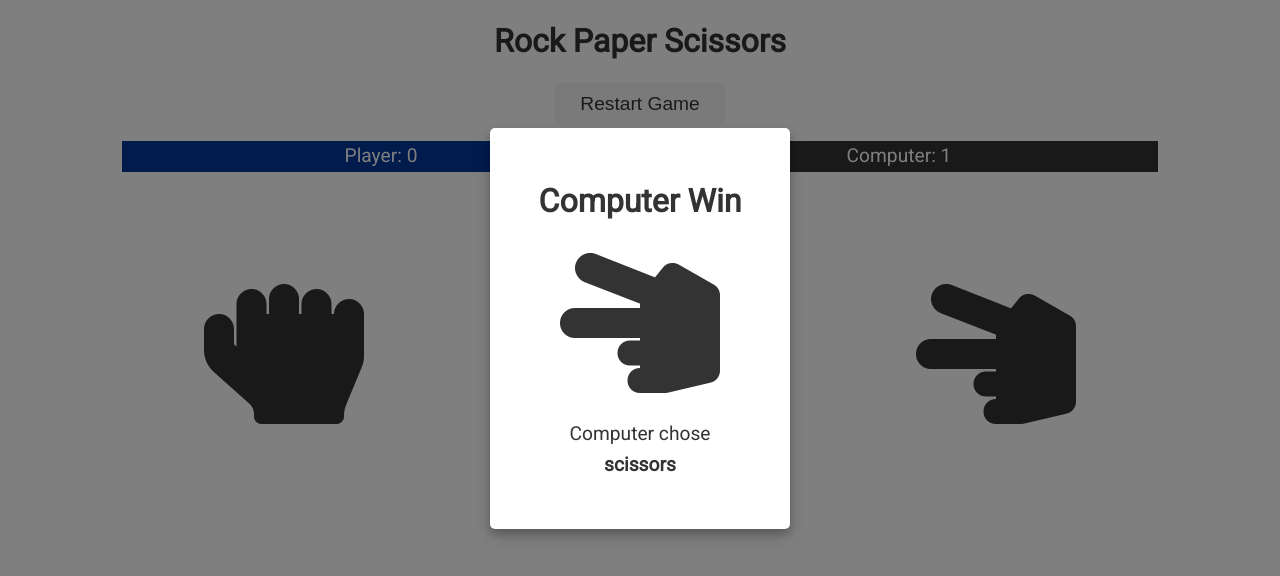
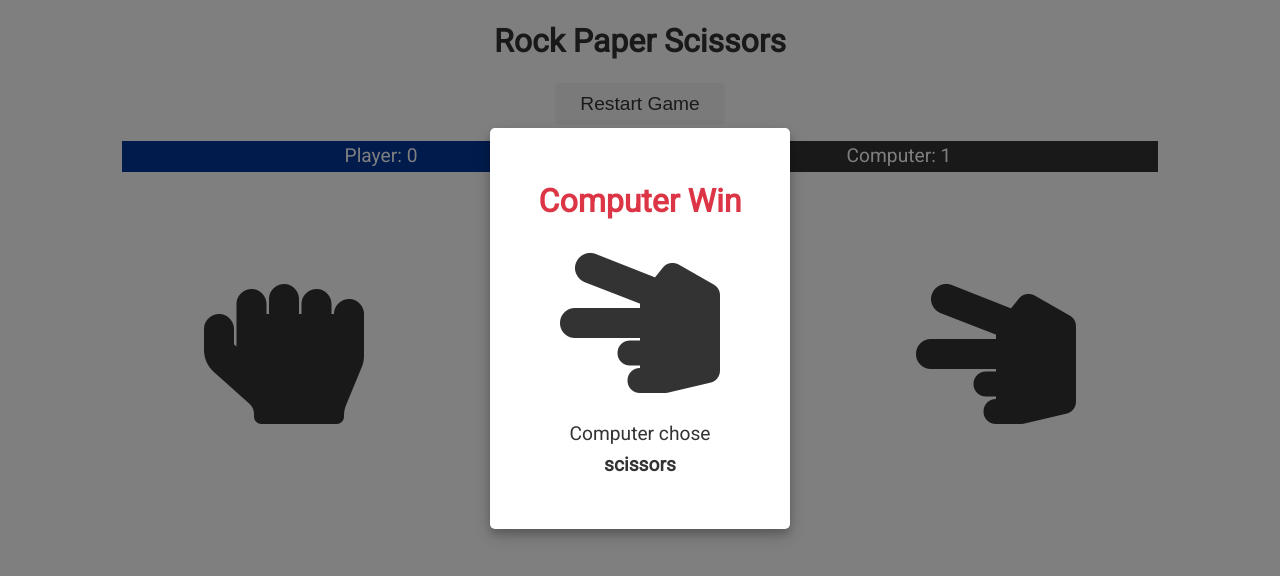
Before and after one commit to askhat-arslanov/rock-paper, a plain HTML site: page index.html in a window 1280 px wide. Both pictures are taken after a click on the element 640 px from the left and 296 px from the top of the page. Drawn offline with Linux system fonts and the light colour scheme.

Commit message:
Add color to text-lose class

```diff
--- a/modal.css
+++ b/modal.css
@@ -33,6 +33,10 @@
   color: var(--win-color);
 }
 
+.text-lose {
+  color: var(--lose-color);
+}
+
 @keyframes modal-open {
   from {
     opacity: 0;
```
